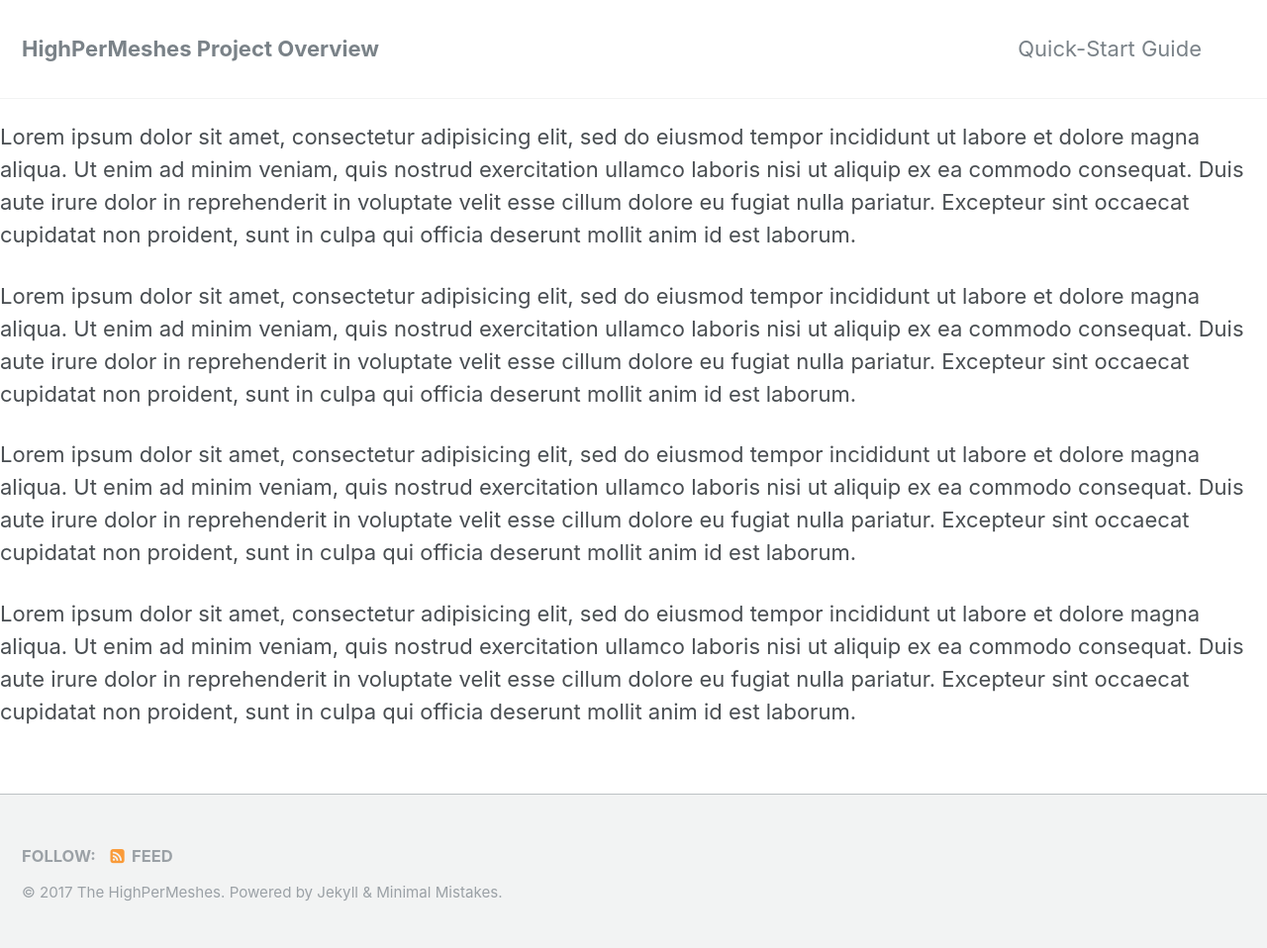
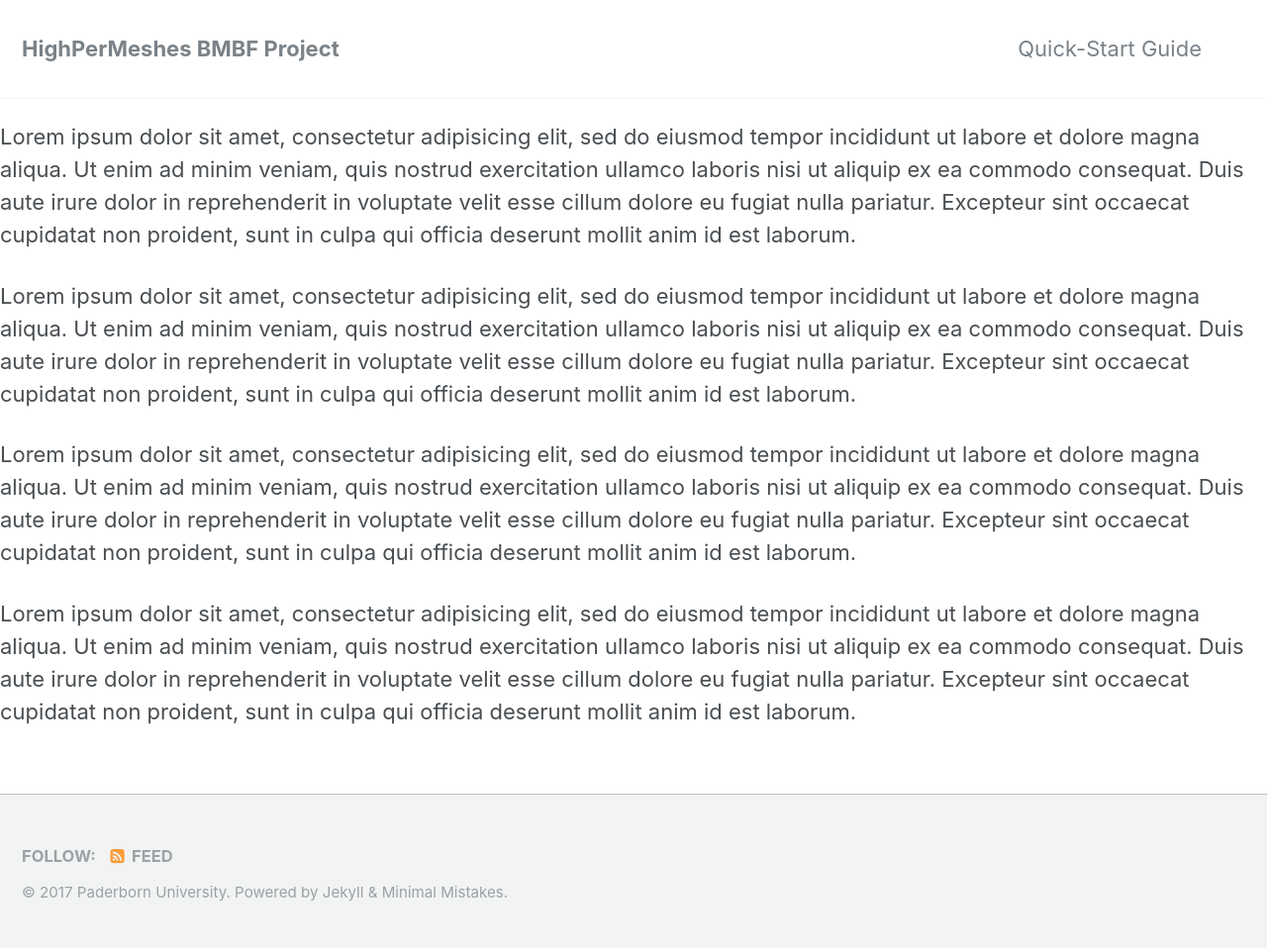
Before and after one commit to HighPerMeshes/highpermeshes.github.io, a Jekyll site: the page built from _pages/consortium.md, in a window 1280 px wide. Shown: the whole page at 99% size. Built offline with Jekyll 4.4.1, drawn with Linux system fonts in a browser that asks for light colours; our own code applies the rules of GitHub Pages for plain Markdown files.

Commit message:
Configure website.

```diff
--- a/_config.yml
+++ b/_config.yml
@@ -7,9 +7,9 @@
 
 # Site Settings
 locale                   : "en"
-title                    : "HighPerMeshes Project Overview"
+title                    : "HighPerMeshes BMBF Project"
 title_separator          : "-"
-name                     : "The HighPerMeshes"
+name                     : "Paderborn University"
 description              : "Website for the HighPerMeshes BMBF Project."
 url                      : "http://highpermeshes.info"
 baseurl                  : # the subpath of your site, e.g. "/blog"
```
